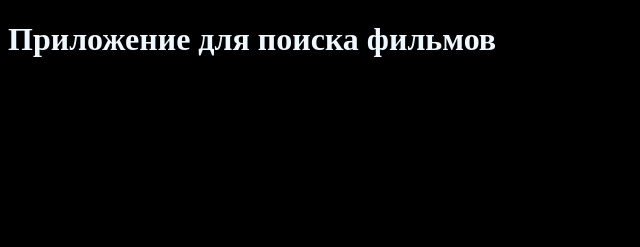
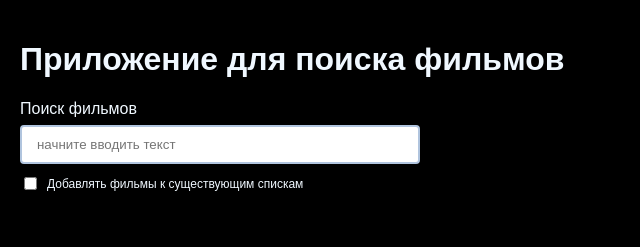
Before and after one commit to FastSerg/repa_movies_js, a website with bundled scripts: page index.html in a window 1280 px wide. Shown: the whole page, without its empty margins (0-640 px from the left). Built offline with nearby package versions, Linux system fonts and the light colour scheme; no server answers.

Commit message:
created markup in js and assigned handlers

```diff
--- a/assets/css/style.css
+++ b/assets/css/style.css
@@ -10,6 +10,58 @@
 }
 
 body {
+  margin: 0;
+  font-family: Arial, Helvetica, sans-serif;
   color:aliceblue;
   background: black;
 }
+
+.container {
+  padding: 20px;
+  margin: 0 auto;
+  max-width: 1280px;
+}
+
+.movies {
+  display: grid;
+  grid-template-columns: repeat(auto-fill, minmax(200px, 1fr));
+  gap: 20px;
+}
+
+.movie {
+  display: flex;
+  align-content: center;
+  justify-content: center;
+  overflow: hidden;
+}
+
+.movie__image {
+  width: 100%;
+  object-fit: cover;
+}
+
+.search {
+  margin-bottom: 30px;
+}
+
+.search__label--input {
+  display: block;
+  margin-bottom: 7px;
+
+}
+
+.search__input {
+  display: block;
+  max-width: 400px;
+  width: 100%;
+  padding: 10px 15px;
+  margin-bottom: 10px;
+  border-radius: 4px;
+  border: 2px solid lightsteelblue;
+}
+
+.search__label--checkbox {
+  font-size: 12px;
+  display: inline-block;
+  transform: translate(7px, -2px);
+}
--- /dev/null
+++ b/assets/js/dom.js
@@ -0,0 +1,207 @@
+
+export let inputSearch = null;
+export let triggerMode = false;
+export let moviesList = null;
+
+const createElem = ({
+  type,
+  attrs,
+  container = null,
+  evt = null,
+  handler = null,
+  position = 'append'
+}) => {
+ const el = document.createElement(type);
+
+  Object.keys(attrs).forEach((key) => {
+
+   if(key !== 'innerHTML') el.setAttribute(key, attrs[key]);
+   else el.innerHTML = attrs[key];
+  })
+
+  if(container && position === 'append') container.append(el);
+  if(container && position === 'prepend') container.prepend(el);
+
+  if(evt && handler && typeof handler === 'function') {
+    el.addEventListener(evt, handler);
+  }
+
+  return el
+};
+
+export const createStyle = () => {
+  createElem({
+    type: 'style',
+    attrs: {
+      innerHTML: `
+       * {
+          box-sizing: border-box;
+      }
+
+      body {
+        margin: 0;
+        font-family: Arial, Helvetica, sans-serif;
+        color:aliceblue;
+        background: black;
+      }
+
+      .container {
+        padding: 20px;
+        margin: 0 auto;
+        max-width: 1280px;
+      }
+
+      .movies {
+        display: grid;
+        grid-template-columns: repeat(auto-fill, minmax(200px, 1fr));
+        gap: 20px;
+      }
+
+      .movie {
+        display: flex;
+        align-content: center;
+        justify-content: center;
+        overflow: hidden;
+      }
+
+      .movie__image {
+        width: 100%;
+        object-fit: cover;
+      }
+
+      .search {
+        margin-bottom: 30px;
+      }
+
+      .search__label--input {
+        display: block;
+        margin-bottom: 7px;
+
+      }
+
+      .search__input {
+        display: block;
+        max-width: 400px;
+        width: 100%;
+        padding: 10px 15px;
+        margin-bottom: 10px;
+        border-radius: 4px;
+        border: 2px solid lightsteelblue;
+      }
+
+      .search__label--checkbox {
+        font-size: 12px;
+        display: inline-block;
+        transform: translate(7px, -2px);
+      }
+      `
+    },
+    container: document.head
+  })
+};
+
+export const createMarkup = () => {
+  const container = createElem({
+    type: 'div',
+    attrs: {class: 'container'},
+    container: document.body,
+    position: 'prepend'
+  });
+
+  createElem({
+    type: 'h1',
+    attrs: {innerHTML: 'Приложение для поиска фильмов'},
+    container
+  });
+
+  const searchBox = createElem({
+    type: 'div',
+    attrs: {class: 'search'},
+    container
+  });
+
+  const inputBox = createElem({
+    type: 'div',
+    attrs: {class: 'search__group search__group--input'},
+    container: searchBox
+  });
+
+  const checkBox = createElem({
+      type: 'div',
+      attrs: {class: 'search__group search__group--checkbox'},
+      container: searchBox
+  });
+
+  createElem({
+    type: 'label',
+    attrs: {
+      class: 'search__label--input',
+      for: 'search',
+      innerHTML: 'Поиск фильмов'
+    },
+    container: inputBox
+  });
+
+   inputSearch = createElem({
+    type: 'input',
+    attrs: {
+      class: 'search__input',
+      id: 'search',
+      type: 'search',
+      placeholder: 'начните вводить текст'
+    },
+    container: inputBox
+  });
+
+  createElem({
+    type: 'input',
+    attrs: {
+      class: 'search__checkbox',
+      id: 'checkbox',
+      type: 'checkbox',
+    },
+    container: checkBox,
+    evt: 'click',
+    handler: () => triggerMode = !triggerMode
+  });
+
+  createElem({
+    type: 'label',
+    attrs: {
+      class: 'search__label--checkbox',
+      for: 'checkbox',
+      innerHTML: 'Добавлять фильмы к существующим спискам'
+    },
+    container: checkBox
+  });
+
+  moviesList = createElem({
+    type: 'div',
+      attrs: {class: 'movies'},
+      container
+  });
+
+};
+
+export const clearMoviesMarkup = (el) => el && (el.innerHTML = '');
+
+export const addMovieToList = (movie) => {
+
+  const item = createElem({
+    type: 'div',
+    attrs: {class: 'movie'},
+    container: moviesList
+  })
+
+  createElem({
+    type: 'img',
+    attrs: {
+      class: 'movie__image',
+      src: /^(http|https):\/\//i.test(movie.Poster) ? movie.Poster : 'assets/img/no-image.png',
+      alt: movie.Title,
+      title: movie.Title,
+    },
+    container: item
+  })
+
+};
--- /dev/null
+++ b/assets/js/index.js
@@ -0,0 +1,3 @@
+import {appInit} from './movies.js';
+
+appInit();
--- a/assets/js/main.js
+++ /dev/null
@@ -1,75 +0,0 @@
-const siteUrl = 'https://www.omdbapi.com/';
-const searchStr = '2012';
-let moviesList = null;
-
-const createElem = (type, attrs, container) => {
- const el = document.createElement(type);
-
-  Object.keys(attrs).forEach((key) => {
-
-    el.setAttribute(key, attrs[key])
-
-  })
-
-  container.append(el);
-}
-
-const createMarkup = () => {
-
-const container = document.createElement('div');
-
-container.setAttribute('class', 'container');
-
-const h1 = document.createElement('h1');
-
-h1.innerHTML = 'Приложение для поиска фильмов';
-
-container.append(h1);
-document.body.prepend(container);
-
-const moviesContainer = document.createElement('div');
-moviesContainer.setAttribute('class', 'movies');
-container.append(moviesContainer);
-
-moviesList = document.querySelector('.movies');
-}
-
-const addMovieToList = (movie) => {
-  const item = document.createElement('div');
-
-  item.setAttribute('class', 'movie');
-  moviesList.append(item);
-
-  createElem('img', {
-    class: 'movie__image',
-    src: /^(http|https):\/\//i.test(movie.Poster) ? movie.Poster : 'assets/img/no-image.png',
-    alt: movie.Title,
-    title: movie.Title,
-
-  }, item)
-  // const img = document.createElement('img');
-  // img.setAttribute('class', 'movie__image');
-  // img.setAttribute('src', /^(http|https):\/\//i.test(movie.Poster) ? movie.Poster : 'assets/img/no-image.png');
-
-  // img.setAttribute('alt', movie.Title);
-  // img.setAttribute('title', movie.Title);
-
-
-  // moviesList.append(item);
-  // item.append(img);
-
-}
-
-const getData = (url) => fetch(url)
-  .then((res) =>  res.json())
-  .then((json) => {
-    if(!json || !json.Search) throw Error('Сервер вернул неправильный обьект');
-    return json.Search;
-});
-
-
-
-createMarkup()
-getData(`${siteUrl}?s=${searchStr}&apikey=c6369322`)
-  .then((movies) => movies.forEach(movie => addMovieToList(movie)))
-  .catch((err) => console.error(err));
--- /dev/null
+++ b/assets/js/movies.js
@@ -0,0 +1,102 @@
+import {
+  addMovieToList,
+  clearMoviesMarkup,
+  createMarkup,
+  createStyle,
+  inputSearch,
+  moviesList,
+  triggerMode,
+} from './dom.js';
+
+let siteUrl = null;
+let searchLast = null;
+
+const getData = (url) => fetch(url)
+  .then((res) =>  res.json())
+  .then((json) => {
+    if(!json || !json.Search) throw Error('Сервер вернул неправильный обьект');
+    return json.Search;
+});
+
+
+const debounse = (() => {
+  let timer = null;
+
+  return (cb, ms) => {
+    if(timer) {
+      clearTimeout(timer)
+      timer = null;
+    }
+    timer = setTimeout(cb, ms)
+  };
+})();
+
+const inputSearchHendler = (e) => {
+  debounse(() => {
+  const searchStr = e.target.value.trim();
+
+    if(searchStr && searchStr.length > 3 && searchStr !== searchLast) {
+      if(!triggerMode) clearMoviesMarkup(moviesList);
+      getData(`${siteUrl}?s=${searchStr}&apikey=c6369322`)
+        .then((movies) => movies.forEach(movie => addMovieToList(movie)))
+        .catch((err) => console.error(err));
+    }
+
+    searchLast = searchStr;
+
+  }, 2000);
+
+};
+
+export const appInit = (url) => {
+
+  createStyle();
+  createMarkup();
+  siteUrl = url || 'https://www.omdbapi.com/';
+
+  inputSearch.addEventListener('keyup', inputSearchHendler);
+}
+
+
+
+
+// let siteUrl = 'https://www.omdbapi.com/';
+// let searchLast = null;
+
+// const getData = (url) => fetch(url)
+//   .then((res) =>  res.json())
+//   .then((json) => {
+//     if(!json || !json.Search) throw Error('Сервер вернул неправильный обьект');
+//     return json.Search;
+// });
+
+// const debounse = (() => {
+//   let timer = null;
+
+//   return (cb, ms) => {
+//     if(timer) {
+//       clearTimeout(timer)
+//       timer = null;
+//     }
+//     timer = setTimeout(cb, ms)
+//   };
+// })();
+
+
+
+// const inputSearchHendler = (e) => {
+//   debounse(() => {
+//   const searchStr = e.target.value.trim();
+
+//     if(searchStr && searchStr.length > 3 && searchStr !== searchLast) {
+//       if(!triggerMode) clearMoviesMarkup(moviesList);
+//       getData(`${siteUrl}?s=${searchStr}&apikey=c6369322`)
+//         .then((movies) => movies.forEach(movie => addMovieToList(movie)))
+//         .catch((err) => console.error(err));
+//     }
+
+//     searchLast = searchStr;
+
+//   }, 2000);
+
+// };
--- a/index.html
+++ b/index.html
@@ -7,11 +7,9 @@
   <meta http-equiv="X-UA-Compatible" content="ie=edge">
   <title>movies</title>
   <link rel="stylesheet" href="libs/@fortawesome/fontawesome-free/css/all.min.css">
-  <link rel="stylesheet" href="assets/css/style.css">
   </head>
 <body>
 
-
-  <script src="assets/js/main.js"></script>
+  <script src="assets/js/index.js" type="module"></script>
 </body>
 </html>
```
